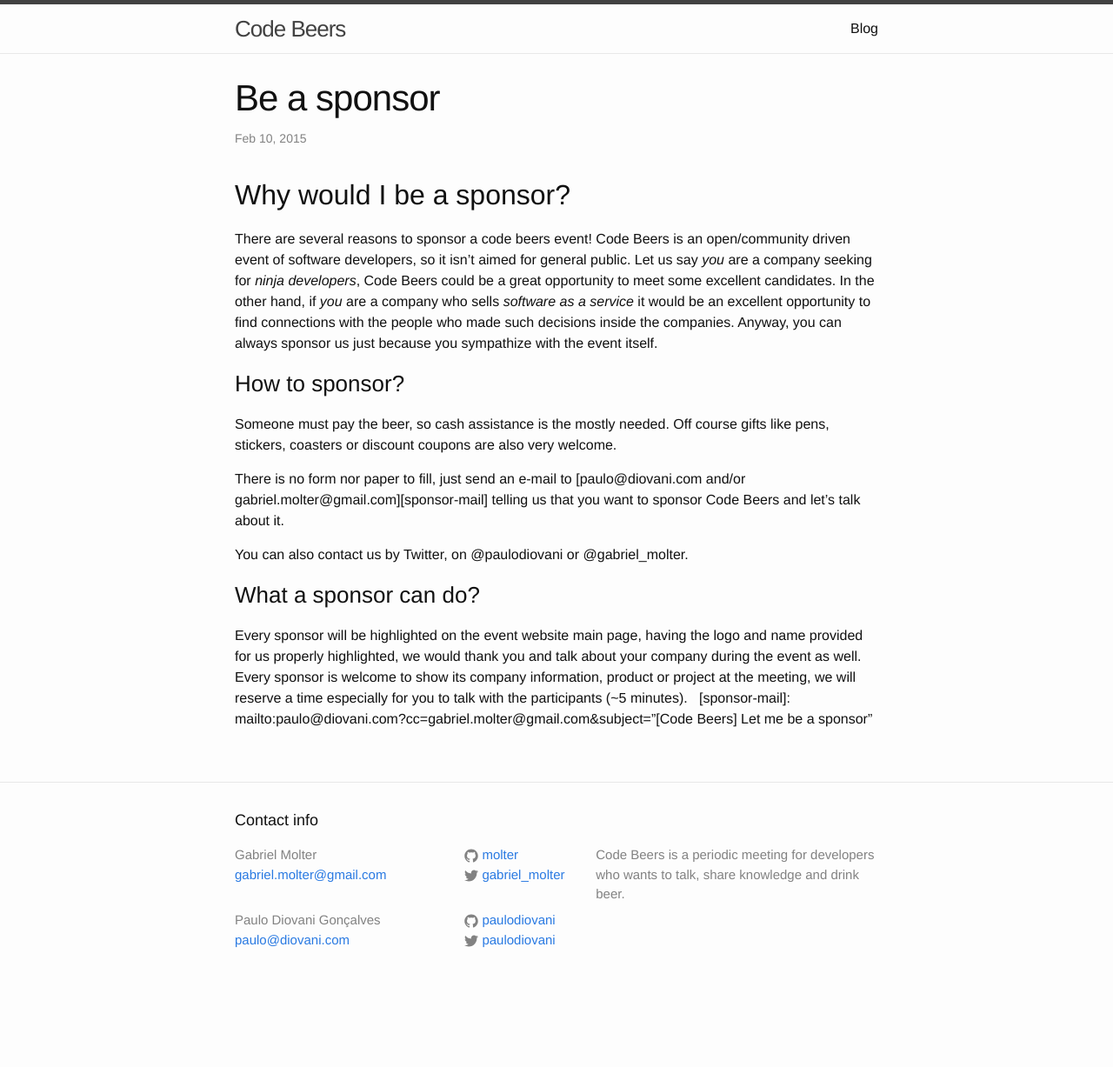
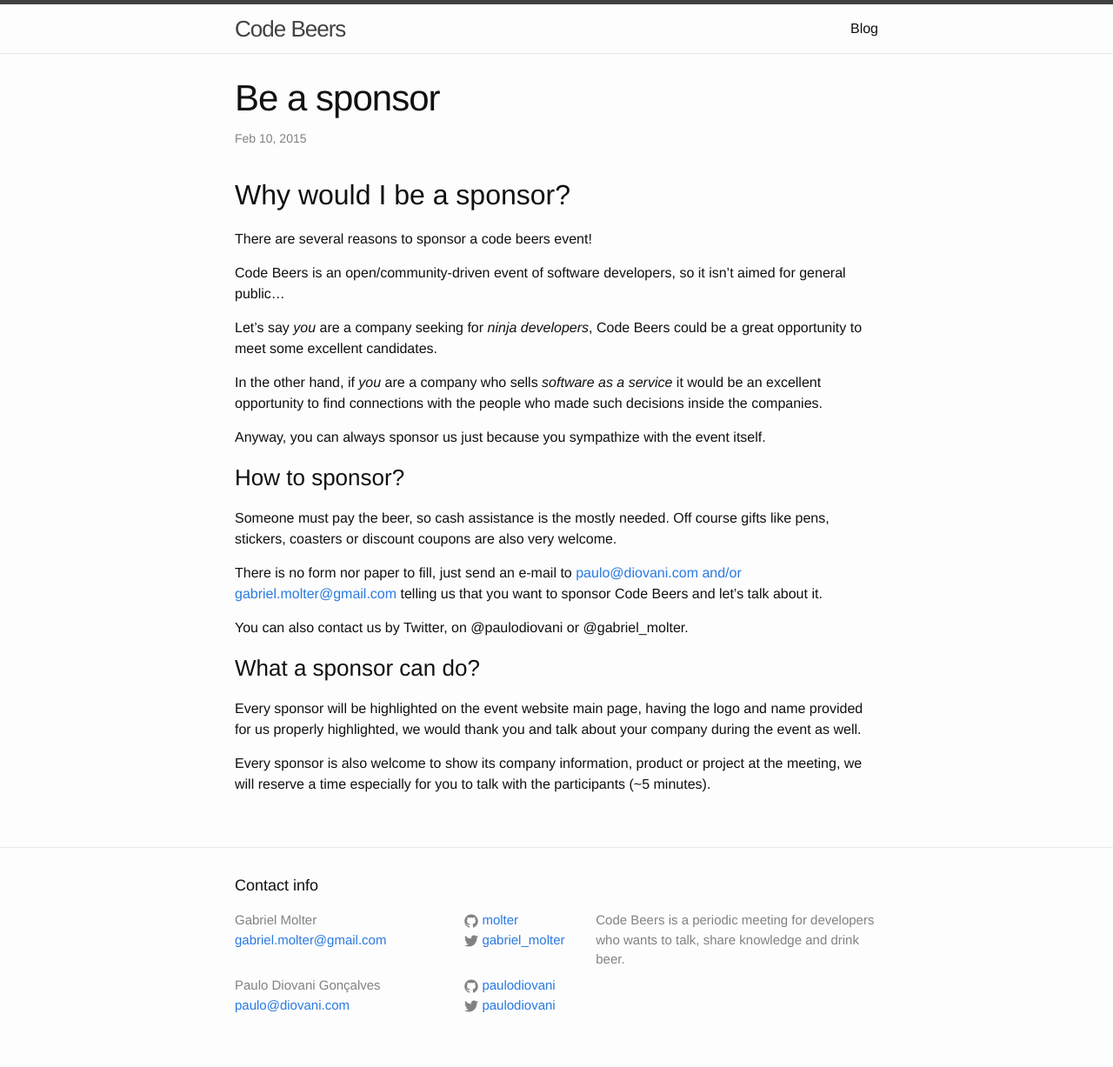
Before and after one commit to codebeers/codebeers.github.io, a Jekyll site: the page built from _posts/2015-02-10-be-a-sponsor.md, in a window 1280 px wide. Shown: the whole page at 87% size. Built offline with Jekyll 4.4.1, drawn with Linux system fonts in a browser that asks for light colours; nearby versions of some CDN libraries; before the commit the page ends 1152 px from its top, so only the background shows below that.

Commit message:
Break lines for easy reading and fix paragraphs

```diff
--- a/_posts/2015-02-10-be-a-sponsor.md
+++ b/_posts/2015-02-10-be-a-sponsor.md
@@ -6,22 +6,37 @@ categories: meetup sponsor
 ---
 ## Why would I be a sponsor?
 There are several reasons to sponsor a code beers event!
-Code Beers is an open/community driven event of software developers, so it isn't aimed for general public.
-Let us say _you_ are a company seeking for _ninja developers_, Code Beers could be a great opportunity to meet some excellent candidates.
-In the other hand, if _you_ are a company who sells _software as a service_ it would be an excellent opportunity to find connections with the people who made such decisions inside the companies.
+
+Code Beers is an open/community-driven event of software developers, so it isn't
+aimed for general public...
+
+Let's say _you_ are a company seeking for _ninja developers_, Code Beers could be
+a great opportunity to meet some excellent candidates.
+
+In the other hand, if _you_ are a company who sells _software as a service_ it would
+be an excellent opportunity to find connections with the people who made such decisions
+inside the companies.
+
 Anyway, you can always sponsor us just because you sympathize with the event itself.
 
 ### How to sponsor?
-Someone must pay the beer, so cash assistance is the mostly needed. Off course gifts like pens, stickers, coasters or discount coupons are also very welcome.
+Someone must pay the beer, so cash assistance is the mostly needed. Off course gifts
+like pens, stickers, coasters or discount coupons are also very welcome.
 
 There is no form nor paper to fill, just send an e-mail to
-[{{ site.contacts[1].email }} and/or {{ site.contacts[0].email }}][sponsor-mail] telling us that you want to sponsor Code Beers and let's talk about it.
+[{{ site.contacts[1].email }} and/or {{ site.contacts[0].email }}][sponsor-mail] telling
+us that you want to sponsor Code Beers and let's talk about it.
 
-You can also contact us by Twitter, on @{{ site.contacts[1].twitter_username }} or @{{ site.contacts[0].twitter_username }}.
+You can also contact us by Twitter, on @{{ site.contacts[1].twitter_username }} or
+@{{ site.contacts[0].twitter_username }}.
 
 ### What a sponsor can do?
 
-Every sponsor will be highlighted on the event website main page, having the logo and name provided for us properly highlighted, we would thank you and talk about your company during the event as well.
-Every sponsor is welcome to show its company information, product or project at the meeting, we will reserve a time especially for you to talk with the participants (~5 minutes).
-&nbsp;
+Every sponsor will be highlighted on the event website main page, having the logo and name
+provided for us properly highlighted, we would thank you and talk about your company during
+the event as well.
+
+Every sponsor is also welcome to show its company information, product or project at the
+meeting, we will reserve a time especially for you to talk with the participants (~5 minutes).
+
 [sponsor-mail]: mailto:{{ site.contacts[1].email }}?cc={{ site.contacts[0].email }}&subject="[Code Beers] Let me be a sponsor"
```
